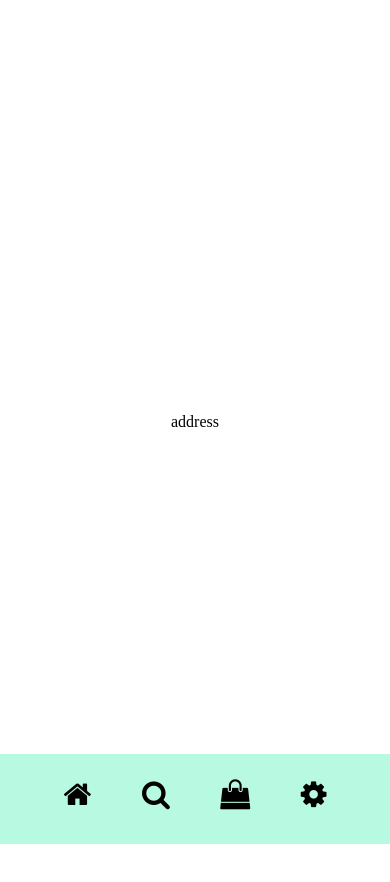
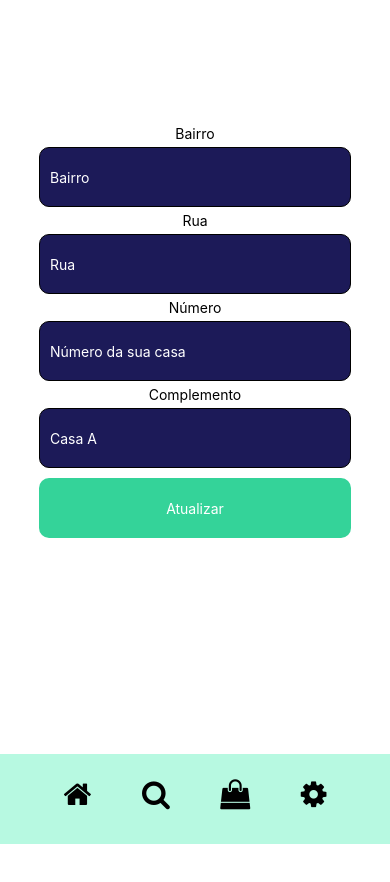
Before and after one commit to gabrieelsf/comparafarma, a React Native app: screen /address in a window 390 px wide. Shown: the top 882 px of the page. Before the commit the page ends 844 px from the top, so only its background shows below. Built offline with nearby package versions, Linux system fonts and the light colour scheme; no server answers.

Commit message:
configuracao da tela de settings

```diff
--- a/App.js
+++ b/App.js
@@ -30,7 +30,6 @@ const App = () => {
   useEffect(() => {
     const checkUserStatus = async () => {
       const userToken = await AsyncStorage.getItem('userToken');
-
       onAuthStateChanged(auth, (user) => {
         if (user || userToken) {
           setInitialRoute('home');
--- a/src/pages/client/orders/Orders.js
+++ b/src/pages/client/orders/Orders.js
@@ -86,7 +86,7 @@ const Orders = ({ navigation }) => {
                       <Text style={styles.description}>{format(new Date(purchase.created_at), 'EEEE, dd/MM/yyyy', { locale: ptBR })}</Text>
                       <Text style={styles.description}>{product.sold_by}</Text>
                     </View>
-                    <View style={styles.card}>
+                    <View>
                       <Image source={{ uri: product.imageUrl }} style={styles.image} />
                       <Text style={styles.name}>{product.name}</Text>
                       <Text style={styles.description}>R$ {product.price?.toFixed(2)}</Text>
--- a/src/pages/client/orders/styles.js
+++ b/src/pages/client/orders/styles.js
@@ -21,18 +21,29 @@ const styles = StyleSheet.create({
   },
 
   scrollContainer: {
-    flexDirection: 'row',
-    flexWrap: 'wrap',
+    flexDirection: 'column',
+    // flexWrap: 'wrap',
+    alignItems: 'center',
     justifyContent: 'space-between',
     paddingBottom: 100,
   },
 
   orderContainer : {
-    width: '90%',
+    backgroundColor: '#FFF',
+    width: '95%',
     display: 'flex',
     flexDirection: 'row',
     alignItems: 'center',
+    borderRadius: 8,
+    marginBottom: 20,
+    marginTop: 10,
+    padding: 15,
     justifyContent: 'space-between',
+    shadowColor: '#000',
+    shadowOffset: { width: 0, height: 2 },
+    shadowOpacity: 0.25,
+    shadowRadius: 3.84,
+    elevation: 5,
   },
 
   orderDescription: {
--- a/src/pages/client/search/styles.js
+++ b/src/pages/client/search/styles.js
@@ -22,9 +22,11 @@ const styles = StyleSheet.create({
     flexDirection: 'row',
     backgroundColor: '#1C1A58',
     alignItems: 'center',
+    justifyContent: 'space-between',
     borderWidth: 1,
     borderRadius: 10,
     width: '90%',
+    marginLeft: 10,
   },
 
   input: {
@@ -35,7 +37,7 @@ const styles = StyleSheet.create({
   },
 
   pressable: {
-    padding: 5,
+    padding: 10,
   },
 
   quickSearchContainer: {
@@ -129,6 +131,14 @@ const styles = StyleSheet.create({
     fontSize: 16,
     color: '#333',
   },
+
+  needHelp: {
+    display: 'flex',
+    alignItems: 'center',
+    justifyContent: 'center',
+    marginTop: 100,
+    width: '100%',
+  }
 });
 
 export default styles;
--- a/src/pages/client/settings/account/Account.js
+++ b/src/pages/client/settings/account/Account.js
@@ -1,14 +1,58 @@
 import React, { useState, useEffect } from 'react';
 import styles from './styles';
-import { Text, View, Pressable, ScrollView, KeyboardAvoidingView, Platform, TextInput } from 'react-native';
+import { Text, View, Pressable, ScrollView, KeyboardAvoidingView, Platform, TextInput, Alert } from 'react-native';
 import Footer from '../../../components/footer/footer';
-import Icon from 'react-native-vector-icons/FontAwesome';
+import { getAuth } from 'firebase/auth';
+import { getFirestore, collection, getDocs, query, where, doc, updateDoc } from 'firebase/firestore'; // Importe as funções necessárias para operações no Firestore
 
 const Account = ({ navigation }) => {
-  const [ buttonPress, setButtonPress ] = useState(false);
+  const db   = getFirestore();
+  const auth = getAuth();
+  const [ buttonPress,  setButtonPress  ] = useState(false);
+  const [ userRef,      setUserRef      ] = useState(false);
+  const [ form,         setForm         ] = useState({
+    username: '',
+    fullName: '',
+    cpf: '',
+    email: '',
+  });
 
-  const handleSubmit = () => {
-    console.log('submit');
+  const handleChange = (name, value) => {
+    setForm({ ...form, [name]: name === 'cpf' ? formatCpf(value) : value });
+  };
+
+  useEffect(() => {
+    const fetchUser = async () => {
+      if (auth.currentUser) {
+        const userEmail = auth.currentUser.email;
+        const usersCollection = collection(db, 'users');
+        const q = query(usersCollection, where('email', '==', userEmail));
+        const querySnapshot = await getDocs(q);
+        if(!querySnapshot.empty) {
+          setUserRef(querySnapshot.docs[0].ref)
+          const userData = querySnapshot.docs[0].data();
+          setForm({
+            username: userData.username,
+            fullName: userData.fullName,
+            cpf:      userData.cpf,
+            email:    userData.email
+          });
+        }
+      }
+    };
+
+    fetchUser();
+  }, [auth.currentUser]);
+
+  const handleSubmit = async () => {
+    if(userRef) {
+      await updateDoc(userRef, form);
+      Alert.alert('Sucesso', 'Os dados do usuário foram atualizados com sucesso!');
+      console.log('Dados do usuário atualizados com sucesso!');
+    } else {
+      Alert.alert('Error', 'Usuário não encontrado');
+      console.log('Usuário não encontrado');
+    }
   };
 
   const formatCpf = (cpf) => {
@@ -29,47 +73,51 @@ const Account = ({ navigation }) => {
         >
           <ScrollView contentContainerStyle={styles.scrollContainer}>
             <View style={styles.form}>
+              <Text aria-label="Label for Username" nativeID="labelUsername">Nome de usuário</Text>
               <TextInput
+                aria-label="input"
+                aria-labelledby="labelUsername"
                 style={styles.input}
                 onChangeText={(text) => handleChange('username', text)}
-                value={''}
+                value={form.username}
                 placeholder='Usuário'
                 maxLength={15}
                 placeholderTextColor="#FFF"
               />
+              <Text aria-label="Label for Username" nativeID="labelFullName">Nome completo</Text>
               <TextInput
+                aria-label="input"
+                aria-labelledby="labelFullName"
                 style={styles.input}
                 onChangeText={(text) => handleChange('fullName', text)}
-                value={''}
+                value={form.fullName}
                 placeholder='Nome completo'
                 maxLength={15}
                 placeholderTextColor="#FFF"
               />
+              <Text aria-label="Label for Username" nativeID="labelFullName">Cpf</Text>
               <TextInput
+                aria-label="input"
+                aria-labelledby="labelCpf"
                 style={styles.input}
                 onChangeText={(text) => handleChange('cpf', text)}
-                value={formatCpf}
+                value={form.cpf}
                 placeholder='xxx.xxx.xxx-xx'
                 maxLength={18}
                 placeholderTextColor="#FFF"
                 keyboardType='numeric'
+                editable={false}
               />
+              <Text aria-label="Label for Username" nativeID="labelEmail">Email</Text>
               <TextInput
+                aria-label="input"
+                aria-labelledby="labelEmail"
                 style={styles.input}
                 onChangeText={(text) => handleChange('email', text)}
-                value={''}
+                value={form.email}
                 placeholder='Email'
                 maxLength={200}
                 placeholderTextColor="#FFF"
-              />
-              <TextInput
-                style={styles.input}
-                onChangeText={(text) => handleChange('password', text)}
-                value={''}
-                placeholder='Senha'
-                maxLength={15}
-                placeholderTextColor="#FFF"
-                secureTextEntry
               />
               <Pressable
                 style={buttonPress ? styles.buttonHover : styles.button}
@@ -77,7 +125,7 @@ const Account = ({ navigation }) => {
                 onPressOut={() => setButtonPress(false)}
                 onPress={handleSubmit}
               >
-                <Text style={{ color: '#FFF' }}>Registrar</Text>
+                <Text style={{ color: '#FFF' }}>Atualizar</Text>
               </Pressable>
             </View>
           </ScrollView>
--- a/src/pages/client/settings/account/styles.js
+++ b/src/pages/client/settings/account/styles.js
@@ -8,6 +8,14 @@ const styles = StyleSheet.create({
     justifyContent: 'center',
     width: '100%',
     height: '100%',
+  },
+
+  content: {
+    alignItems: 'center',
+    justifyContent: 'center',
+    width: '100%',
+    height: '100%',
+    marginTop: 250,
   },
 
   keyboardAvoidingView: {
--- a/src/pages/client/settings/address/Address.js
+++ b/src/pages/client/settings/address/Address.js
@@ -1,14 +1,126 @@
 import React, { useState, useEffect } from 'react';
 import styles from './styles';
-import { Text, View, Pressable } from 'react-native';
+import { Text, View, Pressable, ScrollView, KeyboardAvoidingView, Platform, TextInput, Alert } from 'react-native';
 import Footer from '../../../components/footer/footer';
-import Icon from 'react-native-vector-icons/FontAwesome';
+import { getAuth } from 'firebase/auth';
+import { getFirestore, collection, getDocs, query, where, doc, updateDoc } from 'firebase/firestore'; // Importe as funções necessárias para operações no Firestore
 
 const Address = ({ navigation }) => {
+  const db   = getFirestore();
+  const auth = getAuth();
+  const [ buttonPress,  setButtonPress  ] = useState(false);
+  const [ userRef,      setUserRef      ] = useState(false);
+  const [ form,         setForm         ] = useState({
+    houseNumber: '',
+    neighbor: '',
+    street: '',
+    complement: '',
+  });
+
+  const handleChange = (name, value) => {
+    setForm({ ...form, [name]: value });
+  };
+
+  useEffect(() => {
+    const fetchUser = async () => {
+      if (auth.currentUser) {
+        const userEmail = auth.currentUser.email;
+        const usersCollection = collection(db, 'users');
+        const q = query(usersCollection, where('email', '==', userEmail));
+        const querySnapshot = await getDocs(q);
+        if(!querySnapshot.empty) {
+          setUserRef(querySnapshot.docs[0].ref)
+          const userData = querySnapshot.docs[0].data();
+          setForm({
+            houseNumber: userData.houseNumber,
+            neighbor:    userData.neighbor,
+            street:      userData.street,
+            complement:  userData.complement
+          });
+        }
+      }
+    };
+
+    fetchUser();
+  }, [auth.currentUser]);
+
+  const handleSubmit = async () => {
+    if(userRef) {
+      await updateDoc(userRef, { ...form, houseNumber: parseInt(form.houseNumber) });
+      Alert.alert('Sucesso', 'Os dados do usuário foram atualizados com sucesso!');
+      console.log('Dados do usuário atualizados com sucesso!');
+    } else {
+      Alert.alert('Error', 'Usuário não encontrado');
+      console.log('Usuário não encontrado');
+    }
+  };
+
   return (
     <View style={styles.container}>
       <View style={styles.content}>
-        address
+      <KeyboardAvoidingView
+          behavior={Platform.OS === 'ios' ? 'padding' : 'height'}
+          style={styles.keyboardAvoidingView}
+          keyboardVerticalOffset={100}
+        >
+          <ScrollView contentContainerStyle={styles.scrollContainer}>
+            <View style={styles.form}>
+              <Text aria-label="Label for Neighbor" nativeID="labelNeighbor">Bairro</Text>
+              <TextInput
+                aria-label="input"
+                aria-labelledby="labelNeighbor"
+                style={styles.input}
+                onChangeText={(text) => handleChange('neighbor', text)}
+                value={form.neighbor}
+                placeholder='Bairro'
+                maxLength={15}
+                placeholderTextColor="#FFF"
+              />
+              <Text aria-label="Label for Street" nativeID="labelStreet">Rua</Text>
+              <TextInput
+                aria-label="input"
+                aria-labelledby="labelStreet"
+                style={styles.input}
+                onChangeText={(text) => handleChange('street', text)}
+                value={form.street}
+                placeholder='Rua'
+                maxLength={18}
+                placeholderTextColor="#FFF"
+              />
+              <Text aria-label="Label for HouseNumber" nativeID="labelHouseNumber">Número</Text>
+              <TextInput
+                aria-label="input"
+                aria-labelledby="labelHouseNumber"
+                style={styles.input}
+                onChangeText={(text) => handleChange('houseNumber', text)}
+                value={`${form.houseNumber}`}
+                placeholder='Número da sua casa'
+                maxLength={15}
+                keyboardType='numeric'
+                placeholderTextColor="#FFF"
+              />
+              <Text aria-label="Label for Complement" nativeID="labelComplement">Complemento</Text>
+              <TextInput
+                aria-label="input"
+                aria-labelledby="labelComplement"
+                style={styles.input}
+                onChangeText={(text) => handleChange('complement', text)}
+                value={form.complement}
+                placeholder='Casa A'
+                maxLength={200}
+                placeholderTextColor="#FFF"
+              />
+              <Pressable
+                style={buttonPress ? styles.buttonHover : styles.button}
+                onPressIn={() => setButtonPress(true)}
+                onPressOut={() => setButtonPress(false)}
+                onPress={handleSubmit}
+              >
+                <Text style={{ color: '#FFF' }}>Atualizar</Text>
+              </Pressable>
+            </View>
+          </ScrollView>
+        </KeyboardAvoidingView>
       </View>
       <Footer navigation={navigation} />
     </View>
--- a/src/pages/client/settings/address/styles.js
+++ b/src/pages/client/settings/address/styles.js
@@ -8,6 +8,14 @@ const styles = StyleSheet.create({
     justifyContent: 'center',
     width: '100%',
     height: '100%',
+  },
+
+  content: {
+    alignItems: 'center',
+    justifyContent: 'center',
+    width: '100%',
+    height: '100%',
+    marginTop: 250,
   },
 
   keyboardAvoidingView: {
```
Also changed, not shown: src/pages/client/search/Search.js (+20 -7 lines), src/pages/client/settings/Settings.js (+4 -4 lines).
